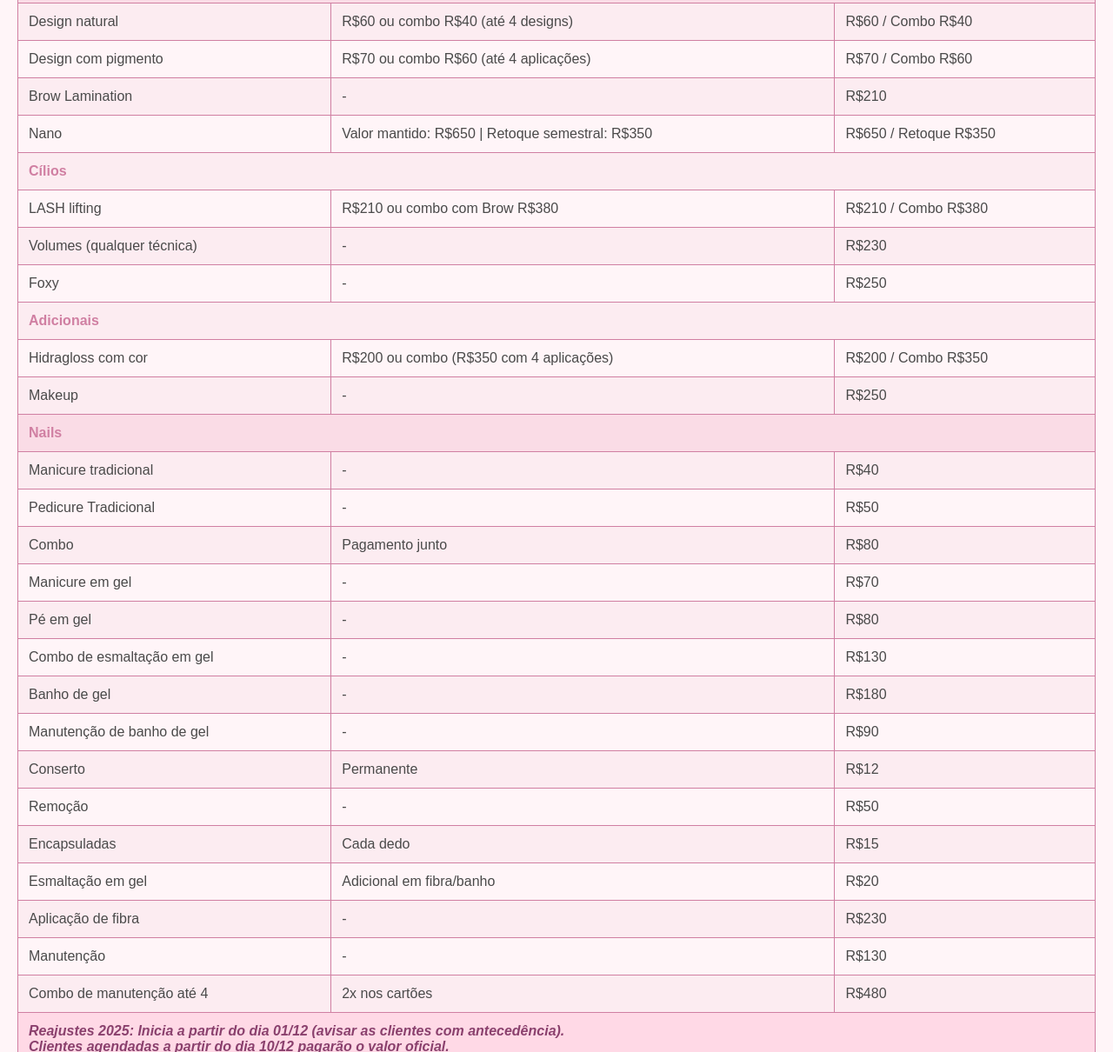
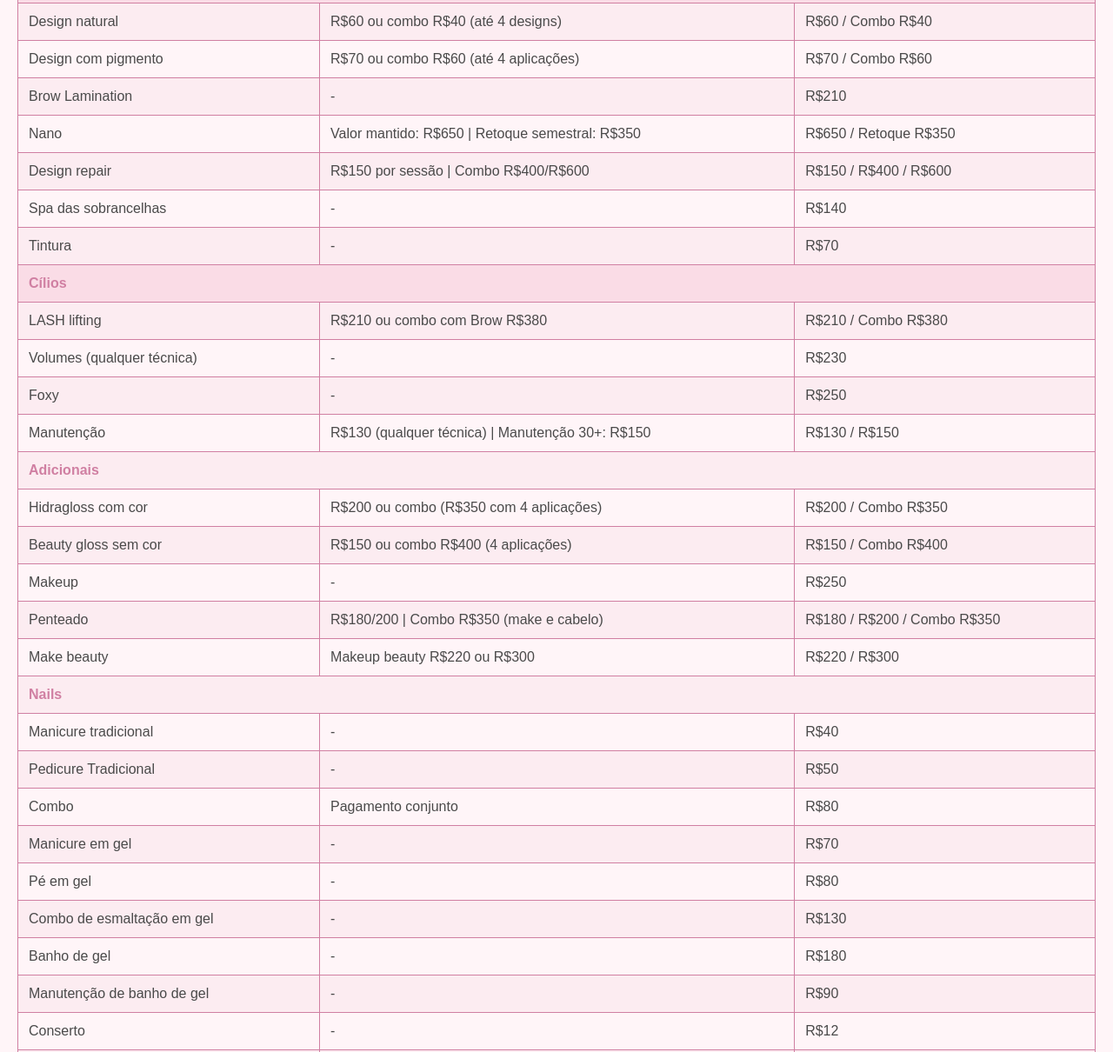
Before and after one commit to aldhemir/Tabela-Design, a plain HTML site: page index.html in a window 1280 px wide. Shown: the part 283-1493 px from the top of the page at 87% size. Drawn offline with Linux system fonts and the light colour scheme.

Commit message:
Update index.html

```diff
--- a/index.html
+++ b/index.html
@@ -101,6 +101,21 @@
                 <td>Valor mantido: R$650 | Retoque semestral: R$350</td>
                 <td>R$650 / Retoque R$350</td>
             </tr>
+            <tr>
+                <td>Design repair</td>
+                <td>R$150 por sessão | Combo R$400/R$600</td>
+                <td>R$150 / R$400 / R$600</td>
+            </tr>
+            <tr>
+                <td>Spa das sobrancelhas</td>
+                <td>-</td>
+                <td>R$140</td>
+            </tr>
+            <tr>
+                <td>Tintura</td>
+                <td>-</td>
+                <td>R$70</td>
+            </tr>
             <!-- Cílios Section -->
             <tr class="section-title">
                 <td colspan="3">Cílios</td>
@@ -120,6 +135,11 @@
                 <td>-</td>
                 <td>R$250</td>
             </tr>
+            <tr>
+                <td>Manutenção</td>
+                <td>R$130 (qualquer técnica) | Manutenção 30+: R$150</td>
+                <td>R$130 / R$150</td>
+            </tr>
             <!-- Adicionais Section -->
             <tr class="section-title">
                 <td colspan="3">Adicionais</td>
@@ -130,9 +150,24 @@
                 <td>R$200 / Combo R$350</td>
             </tr>
             <tr>
+                <td>Beauty gloss sem cor</td>
+                <td>R$150 ou combo R$400 (4 aplicações)</td>
+                <td>R$150 / Combo R$400</td>
+            </tr>
+            <tr>
                 <td>Makeup</td>
                 <td>-</td>
                 <td>R$250</td>
+            </tr>
+            <tr>
+                <td>Penteado</td>
+                <td>R$180/200 | Combo R$350 (make e cabelo)</td>
+                <td>R$180 / R$200 / Combo R$350</td>
+            </tr>
+            <tr>
+                <td>Make beauty</td>
+                <td>Makeup beauty R$220 ou R$300</td>
+                <td>R$220 / R$300</td>
             </tr>
             <!-- Nails Section -->
             <tr class="section-title">
@@ -150,7 +185,7 @@
             </tr>
             <tr>
                 <td>Combo</td>
-                <td>Pagamento junto</td>
+                <td>Pagamento conjunto</td>
                 <td>R$80</td>
             </tr>
             <tr>
@@ -180,7 +215,7 @@
             </tr>
             <tr>
                 <td>Conserto</td>
-                <td>Permanente</td>
+                <td>-</td>
                 <td>R$12</td>
             </tr>
             <tr>
@@ -209,8 +244,8 @@
                 <td>R$130</td>
             </tr>
             <tr>
-                <td>Combo de manutenção até 4</td>
-                <td>2x nos cartões</td>
+                <td>Combos de manutenção (até 4)</td>
+                <td>Parcelado em até 2x no cartão</td>
                 <td>R$480</td>
             </tr>
             <!-- Observação Final -->
```
